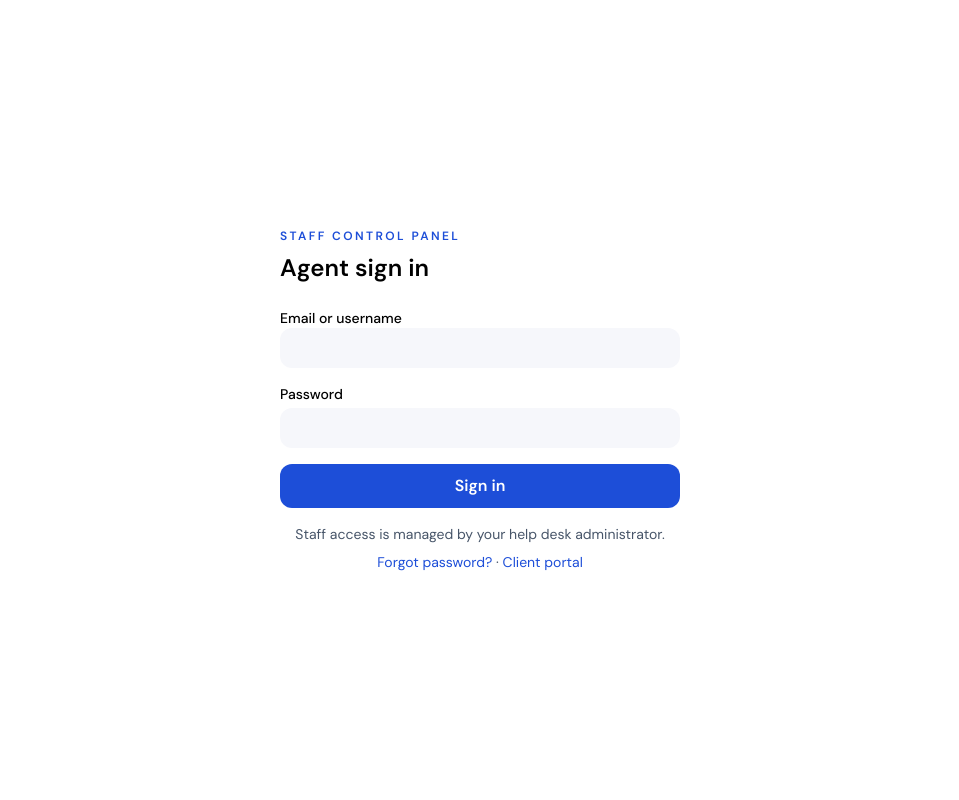
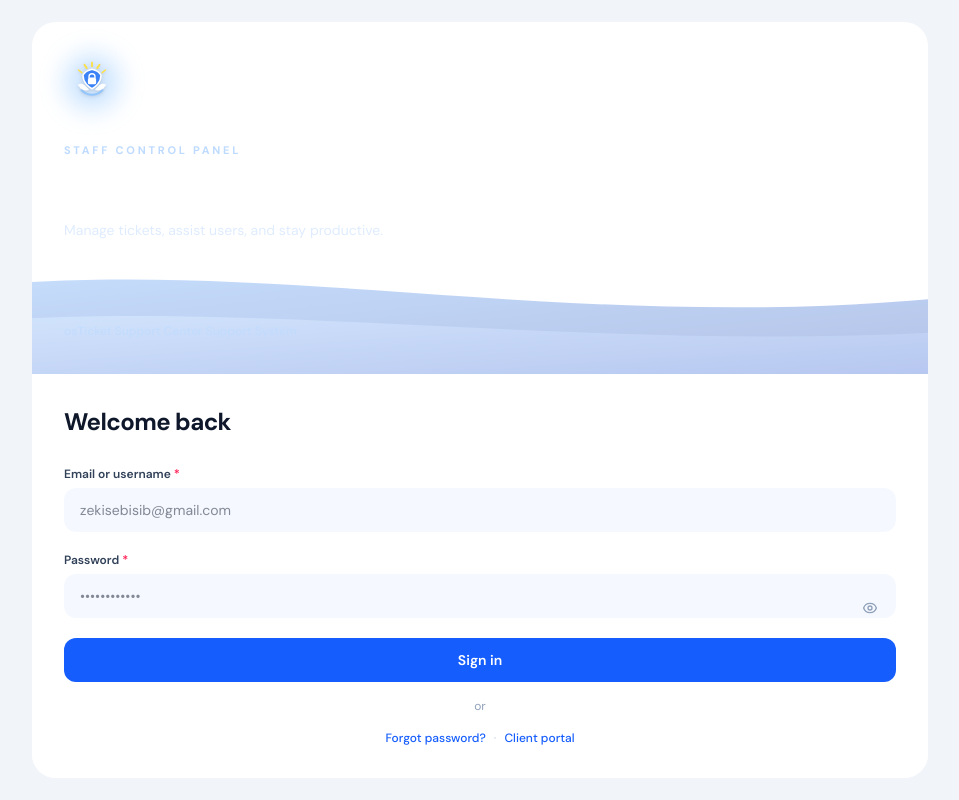
Before and after one commit to AndualemSebsbe/osticket-react-nest, a React (Vite) app: page /scp/login in a window 1280 px wide. Shown: the whole page, without its empty margins (160-1119 px from the left). Built offline with nearby package versions, Linux system fonts and the light colour scheme; no server answers.

Commit message:
Login Page Change

```diff
--- a/src/pages/staff/StaffLoginPage.tsx
+++ b/src/pages/staff/StaffLoginPage.tsx
@@ -3,8 +3,6 @@ import { Link, useNavigate } from 'react-router-dom'
 import { useAuth } from '../../context/AuthContext'
 import { useLogo } from '../../hooks/useLogo'
 import { useDb } from '../../hooks/useDb'
-
-import { inputClass } from '../../components/ui'
 
 function maskIdentifier(value: string) {
   const at = value.indexOf('@')
@@ -12,10 +10,71 @@ function maskIdentifier(value: string) {
   return value.length > 2 ? value[0] + '***' + value.slice(-1) : '***'
 }
 
+function DefaultAgentBadge() {
+  return (
+    <div className="flex flex-col items-start">
+      <div className="relative flex items-center justify-center w-14 h-14">
+        {/* Glow halo */}
+        <div className="absolute inset-0 rounded-full bg-blue-400/30 blur-md" />
+        <svg
+          viewBox="0 0 64 64"
+          fill="none"
+          xmlns="http://www.w3.org/2000/svg"
+          className="relative w-12 h-12 text-white drop-shadow"
+        >
+          {/* Radiant rays above */}
+          <path d="M32 6V11" stroke="#FDE047" strokeWidth="2.5" strokeLinecap="round" />
+          <path d="M22 9L25 13.5" stroke="#FDE047" strokeWidth="2.5" strokeLinecap="round" />
+          <path d="M42 9L39 13.5" stroke="#FDE047" strokeWidth="2.5" strokeLinecap="round" />
+          <path d="M14 16L18.5 19.5" stroke="#FDE047" strokeWidth="2" strokeLinecap="round" />
+          <path d="M50 16L45.5 19.5" stroke="#FDE047" strokeWidth="2" strokeLinecap="round" />
+
+          {/* Central Shield */}
+          <path
+            d="M32 15C32 15 41 17 44 23C44 33 36 39 32 41C28 39 20 33 20 23C23 17 32 15 32 15Z"
+            fill="#3B82F6"
+            stroke="#FFFFFF"
+            strokeWidth="2"
+            strokeLinejoin="round"
+          />
+          {/* Inner crest / lock / support symbol */}
+          <path
+            d="M28 25C28 22.8 29.8 21 32 21C34.2 21 36 22.8 36 25V27H28V25Z"
+            stroke="#FFFFFF"
+            strokeWidth="1.75"
+            fill="none"
+          />
+          <rect x="26.5" y="27" width="11" height="8" rx="2" fill="#FFFFFF" />
+
+          {/* Supporting hands underneath */}
+          <path
+            d="M13 36C15 34 19 33 23 37L28 42C26 44 21 44 17 41L13 36Z"
+            fill="#FFFFFF"
+            fillOpacity="0.95"
+          />
+          <path
+            d="M51 36C49 34 45 33 41 37L36 42C38 44 43 44 47 41L51 36Z"
+            fill="#FFFFFF"
+            fillOpacity="0.95"
+          />
+          <path
+            d="M18 43C22 47 28 49 32 49C36 49 42 47 46 43"
+            stroke="#93C5FD"
+            strokeWidth="2.5"
+            strokeLinecap="round"
+          />
+        </svg>
+      </div>
+    </div>
+  )
+}
+
 export function StaffLoginPage() {
   const { login, user, ready } = useAuth()
   const navigate = useNavigate()
   const [error, setError] = useState('')
+  const [submitting, setSubmitting] = useState(false)
+  const [showPassword, setShowPassword] = useState(false)
   const staffLogoUrl = useLogo('staff')
   const backdropUrl = useLogo('backdrop')
   const db = useDb()
@@ -31,67 +90,203 @@ export function StaffLoginPage() {
     const identifier = String(form.get('email') || '').trim()
     const password = String(form.get('password') || '')
     console.info('[staff-login/ui] submit', { identifier: maskIdentifier(identifier), passwordProvided: Boolean(password) })
+    setSubmitting(true)
+    setError('')
     try {
       const result = await login(identifier, password)
       if (!result.user) {
-        const message = result.error || 'Staff sign-in failed.'
+        const message = result.error || 'Staff sign-in failed. Please check your credentials.'
         console.error('[staff-login/ui] sign-in returned an error', message)
         setError(message)
         return
       }
       console.info('[staff-login/ui] sign-in complete', { userId: result.user.id, role: result.user.role })
-      setError('')
       navigate(result.user.role === 'admin' ? '/scp/admin' : '/scp', { replace: true })
-    } catch (error) {
-      const message = error instanceof Error ? error.message : 'Staff sign-in failed.'
-      console.error('[staff-login/ui] submit handler threw', error)
+    } catch (err) {
+      const message = err instanceof Error ? err.message : 'Staff sign-in failed.'
+      console.error('[staff-login/ui] submit handler threw', err)
       setError(message)
+    } finally {
+      setSubmitting(false)
     }
   }
 
   return (
     <div
-      className="grid min-h-dvh place-items-center px-4 bg-cover bg-center"
+      className="relative flex min-h-dvh items-center justify-center p-4 sm:p-6 bg-slate-100 dark:bg-[#070b14] bg-cover bg-center"
       style={backdropUrl ? { backgroundImage: `url(${backdropUrl})` } : undefined}
     >
-      <div className="w-full max-w-md rounded-3xl p-6 shadow-xl sm:p-8 border-4 dark:border-slate-600 border-slate-300 bg-surface/95 backdrop-blur-sm">
+      {/* Background overlay if custom backdrop is active */}
+      {backdropUrl ? <div className="absolute inset-0 bg-slate-900/40 backdrop-blur-[2px]" /> : null}
+
+      {/* Main split login card */}
+      <div className="relative w-full max-w-4xl overflow-hidden rounded-3xl bg-white dark:bg-[#0c1220] shadow-2xl border border-slate-200 dark:border-slate-800 grid md:grid-cols-[1.05fr_1.15fr]">
+
+        {/* Left Side: Brand Panel */}
+        <div className="relative flex flex-col justify-between overflow-hidden bg-gradient-to-br from-[#004ce6] via-[#0057ff] to-[#0038b3] dark:from-[#002f8c] dark:via-[#003db3] dark:to-[#001f5c] p-8 sm:p-10 text-white min-h-[22rem] md:min-h-[32rem]">
+
+          {/* Subtle curved wave background patterns */}
+          <div className="pointer-events-none absolute inset-0 overflow-hidden">
+            <svg
+              className="absolute -bottom-6 left-0 right-0 w-[140%] -ml-[20%] h-64 opacity-35"
+              viewBox="0 0 500 250"
+              fill="none"
+              preserveAspectRatio="none"
+            >
+              <path
+                d="M0 160 C150 80 300 220 500 130 L500 250 L0 250 Z"
+                fill="url(#wave1)"
+              />
+              <path
+                d="M0 190 C140 130 320 230 500 170 L500 250 L0 250 Z"
+                fill="url(#wave2)"
+                opacity="0.75"
+              />
+              <defs>
+                <linearGradient id="wave1" x1="0%" y1="0%" x2="100%" y2="100%">
+                  <stop offset="0%" stopColor="#60A5FA" />
+                  <stop offset="100%" stopColor="#1E40AF" />
+                </linearGradient>
+                <linearGradient id="wave2" x1="0%" y1="0%" x2="100%" y2="100%">
+                  <stop offset="0%" stopColor="#93C5FD" />
+                  <stop offset="100%" stopColor="#1D4ED8" />
+                </linearGradient>
+              </defs>
+            </svg>
+          </div>
+
+          {/* Top Brand & Logo */}
+          <div className="relative z-10">
             {staffLogoUrl ? (
-          <div className="mb-4">
               <img
                 src={staffLogoUrl}
                 alt={db.settings.helpdeskName || 'osTicket'}
-              className="h-12 w-auto max-w-[14rem] object-contain"
+                className="h-14 w-auto max-w-[13rem] object-contain drop-shadow-md"
+              />
+            ) : (
+              <DefaultAgentBadge />
+            )}
+
+            <p className="mt-8 text-[11px] font-bold uppercase tracking-[0.25em] text-blue-200">
+              Staff Control Panel
+            </p>
+            <h2 className="mt-2 text-3xl sm:text-4xl font-extrabold tracking-tight text-white">
+              Agent Panel
+            </h2>
+            <p className="mt-4 text-sm text-blue-100/90 leading-relaxed max-w-xs">
+              Manage tickets, assist users, and stay productive.
+            </p>
+          </div>
+
+          {/* Bottom subtle copyright / system info */}
+          <div className="relative z-10 pt-6">
+            <span className="text-xs text-blue-200/70 font-medium">
+              {db.settings.helpdeskName || 'osTicket'} Support System
+            </span>
+          </div>
+        </div>
+
+        {/* Right Side: Sign In Form */}
+        <div className="relative flex flex-col justify-center p-8 sm:p-12 bg-white dark:bg-[#0c1220]">
+          <div>
+            <h1 className="text-2xl sm:text-3xl font-bold tracking-tight text-slate-900 dark:text-white">
+              Welcome back
+            </h1>
+
+            <form onSubmit={onSubmit} className="mt-7 space-y-5">
+              {error ? (
+                <div className="rounded-xl bg-rose-50 dark:bg-rose-950/40 border border-rose-200 dark:border-rose-900 px-3.5 py-2.5 text-sm text-rose-700 dark:text-rose-300">
+                  {error}
+                </div>
+              ) : null}
+
+              {/* Email / Username field */}
+              <div>
+                <label className="block text-xs font-semibold text-slate-700 dark:text-slate-300 mb-1.5">
+                  Email or username <span className="text-rose-500">*</span>
+                </label>
+                <input
+                  required
+                  name="email"
+                  type="text"
+                  autoComplete="username"
+                  placeholder="zekisebisib@gmail.com"
+                  className="w-full rounded-xl bg-blue-50/60 dark:bg-slate-800/80 border border-blue-100/80 dark:border-slate-700 px-4 py-3 text-sm text-slate-900 dark:text-white placeholder:text-slate-400 focus:outline-none focus:ring-2 focus:ring-blue-600 focus:border-transparent transition"
                 />
               </div>
-        ) : null}
-        <p className="text-xs font-semibold uppercase tracking-[0.2em] text-brand-600">Staff control panel</p>
-        <h1 className="mt-2 text-2xl font-semibold dark:text-slate-500">Agent sign in</h1>
-        <form onSubmit={onSubmit} className="mt-6 space-y-4">
-          {error ? <p className="rounded-xl bg-rose-50 px-3 py-2 text-sm text-rose-800">{error}</p> : null}
-          <label className="block text-sm font-medium ">
-            Email or username
-            <input required name="email" type="text" autoComplete="username" className={inputClass} />
+
+              {/* Password field with toggle view */}
+              <div>
+                <label className="block text-xs font-semibold text-slate-700 dark:text-slate-300 mb-1.5">
+                  Password <span className="text-rose-500">*</span>
                 </label>
-          <label className="block text-sm font-medium">
-            Password
-            <input required name="password" type="password" autoComplete="current-password" className={inputClass + " mt-1"} />
-          </label>
-          <button type="submit" className="w-full rounded-xl bg-brand-600 py-2.5 font-semibold text-white">
-            Sign in
+                <div className="relative">
+                  <input
+                    required
+                    name="password"
+                    type={showPassword ? 'text' : 'password'}
+                    autoComplete="current-password"
+                    placeholder="••••••••••••"
+                    className="w-full rounded-xl bg-blue-50/60 dark:bg-slate-800/80 border border-blue-100/80 dark:border-slate-700 px-4 py-3 pr-11 text-sm text-slate-900 dark:text-white placeholder:text-slate-400 focus:outline-none focus:ring-2 focus:ring-blue-600 focus:border-transparent transition"
+                  />
+                  <button
+                    type="button"
+                    onClick={() => setShowPassword(!showPassword)}
+                    tabIndex={-1}
+                    className="absolute right-3.5 top-1/2 -translate-y-1/2 p-1 text-slate-400 hover:text-slate-600 dark:hover:text-slate-200 transition"
+                    aria-label={showPassword ? 'Hide password' : 'Show password'}
+                  >
+                    {showPassword ? (
+                      <svg className="w-4 h-4" fill="none" stroke="currentColor" viewBox="0 0 24 24">
+                        <path strokeLinecap="round" strokeLinejoin="round" strokeWidth="2" d="M13.875 18.825A10.05 10.05 0 0112 19c-4.478 0-8.268-2.943-9.543-7a9.97 9.97 0 011.563-3.029m5.858.908a3 3 0 114.243 4.243M9.878 9.878l4.242 4.242M9.88 9.88l-3.29-3.29m7.532 7.532l3.29 3.29M3 3l18 18" />
+                      </svg>
+                    ) : (
+                      <svg className="w-4 h-4" fill="none" stroke="currentColor" viewBox="0 0 24 24">
+                        <path strokeLinecap="round" strokeLinejoin="round" strokeWidth="2" d="M15 12a3 3 0 11-6 0 3 3 0 016 0z" />
+                        <path strokeLinecap="round" strokeLinejoin="round" strokeWidth="2" d="M2.458 12C3.732 7.943 7.523 5 12 5c4.478 0 8.268 2.943 9.542 7-1.274 4.057-5.064 7-9.542 7-4.477 0-8.268-2.943-9.542-7z" />
+                      </svg>
+                    )}
+                  </button>
+                </div>
+              </div>
+
+              {/* Submit button */}
+              <button
+                type="submit"
+                disabled={submitting}
+                className="w-full rounded-xl bg-blue-600 hover:bg-blue-700 active:scale-[0.99] text-white font-semibold py-3 text-sm shadow-md shadow-blue-500/25 transition disabled:opacity-60"
+              >
+                {submitting ? 'Signing in…' : 'Sign in'}
               </button>
             </form>
-        <p className="mt-4 text-center text-sm text-ink-600">
-          Staff access is managed by your help desk administrator.
-        </p>
-        <p className="mt-2 text-center text-sm text-ink-600">
-          <Link to="/scp/login/pwreset" className="text-brand-600">
+
+            {/* Divider */}
+            <div className="relative flex items-center justify-center my-6">
+              <div className="w-full border-t border-slate-200 dark:border-slate-800" />
+              <span className="absolute bg-white dark:bg-[#0c1220] px-3 text-xs text-slate-400">
+                or
+              </span>
+            </div>
+
+            {/* Links */}
+            <div className="text-center text-xs sm:text-sm font-medium">
+              <Link
+                to="/scp/login/pwreset"
+                className="text-blue-600 hover:text-blue-700 dark:text-blue-400 dark:hover:text-blue-300 transition"
+              >
                 Forgot password?
               </Link>
-          {' · '}
-          <Link to="/" className="text-brand-600">
+              <span className="text-slate-300 dark:text-slate-700 mx-2">·</span>
+              <Link
+                to="/"
+                className="text-blue-600 hover:text-blue-700 dark:text-blue-400 dark:hover:text-blue-300 transition"
+              >
                 Client portal
               </Link>
-        </p>
+            </div>
+          </div>
+        </div>
+
       </div>
     </div>
   )
```
Lines whose indentation alone changed are shown as unchanged.
